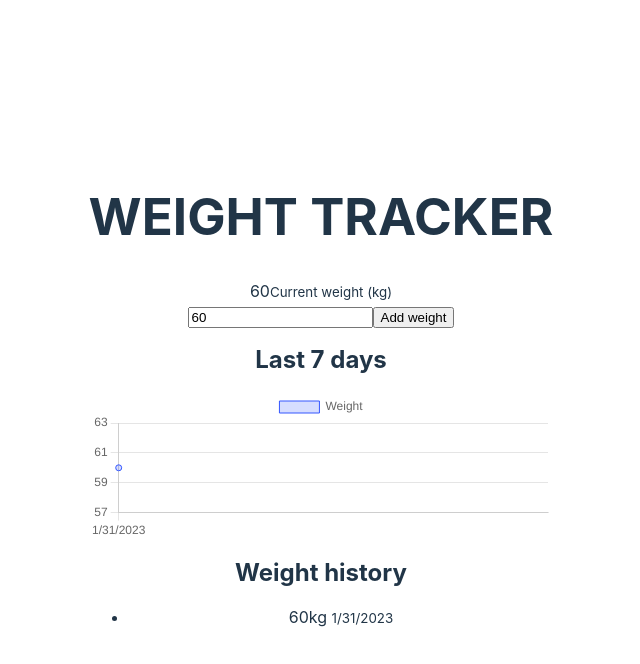
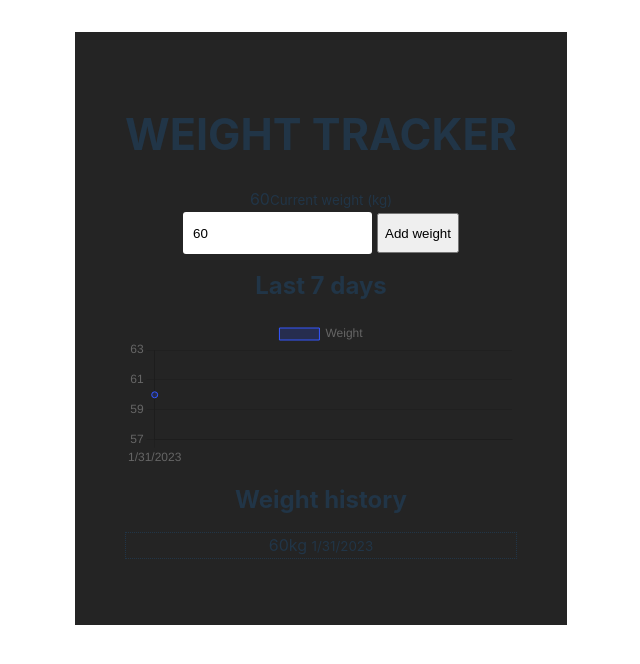
Before and after one commit to walczakjakub/weight-tracker, a Vue app: page / in a window 1280 px wide. Both pictures are taken after a click on the input "Add weight". Shown: the top 664 px of the page, without its empty margins (319-959 px from the left). Built offline with nearby package versions, Linux system fonts and the light colour scheme.

Commit message:
add styles

```diff
--- a/src/App.vue
+++ b/src/App.vue
@@ -78,8 +78,8 @@
       <span>{{ currentWeight.weight }}</span>
       <small>Current weight (kg)</small>
       <form @submit.prevent="addWeight">
-        <input type="number" step="0.1" v-model="weightInput">
-        <input type="submit" value="Add weight">
+        <input type="number" step="0.1" v-model="weightInput" class="weightInput">
+        <input type="submit" value="Add weight"  class="weightSubmit">
       </form>
 
       <div v-if="weights && weights.length > 0">
@@ -91,7 +91,7 @@
         <div class="weight-history">
           <h2>Weight history</h2>
           <ul>
-            <li v-for="weight in weights">
+            <li v-for="weight in weights" :key="weight.date">
               <span>
                 {{ weight.weight }}kg
               </span>
--- a/src/style.css
+++ b/src/style.css
@@ -6,7 +6,7 @@
 
   color-scheme: light dark;
   color: rgba(255, 255, 255, 0.87);
-  background-color: #242424;
+  background-color: #353535;
 
   font-synthesis: none;
   text-rendering: optimizeLegibility;
@@ -15,59 +15,19 @@
   -webkit-text-size-adjust: 100%;
 }
 
-a {
-  font-weight: 500;
-  color: #646cff;
-  text-decoration: inherit;
-}
-a:hover {
-  color: #535bf2;
-}
-
-a {
-  font-weight: 500;
-  color: #646cff;
-  text-decoration: inherit;
-}
-a:hover {
-  color: #535bf2;
-}
-
 body {
   margin: 0;
   display: flex;
-  place-items: center;
+  /* place-items: center; */
   min-width: 320px;
   min-height: 100vh;
 }
 
 h1 {
-  font-size: 3.2em;
+  font-size: 2.7em;
   line-height: 1.1;
 }
 
-button {
-  border-radius: 8px;
-  border: 1px solid transparent;
-  padding: 0.6em 1.2em;
-  font-size: 1em;
-  font-weight: 500;
-  font-family: inherit;
-  background-color: #1a1a1a;
-  cursor: pointer;
-  transition: border-color 0.25s;
-}
-button:hover {
-  border-color: #646cff;
-}
-button:focus,
-button:focus-visible {
-  outline: 4px auto -webkit-focus-ring-color;
-}
-
-.card {
-  padding: 2em;
-}
 
 #app {
   max-width: 1280px;
@@ -81,10 +41,32 @@ button:focus-visible {
     color: #213547;
     background-color: #ffffff;
   }
-  a:hover {
-    color: #747bff;
-  }
-  button {
-    background-color: #f9f9f9;
-  }
 }
+
+main {
+  max-width: 400px;
+  background-color: #242424;
+  padding: 50px;
+}
+
+input {
+  height: 40px;
+}
+
+.weightInput {
+  margin-right: 5px;
+  border: none;
+  padding-left: 10px;
+  border-radius: 3px;
+}
+
+ul {
+  padding: 0;
+}
+
+li {
+  list-style: none;
+  margin: 2px 0 2px 0;
+  border-style: dotted;
+  border-width: 1px;
+}
```
